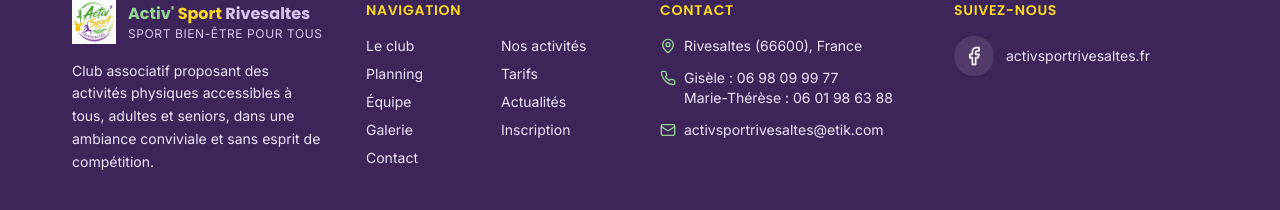
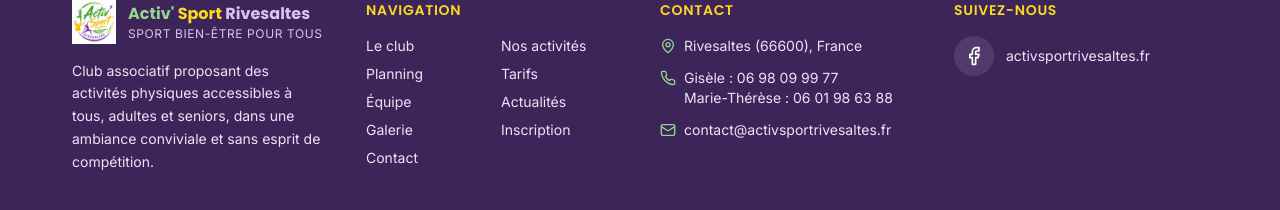
Before and after one commit to activsportrivesaltes/site_activsportbolt, a React (Vite) app: page / in a window 1280 px wide. Shown: the part 3273-3483 px from the top of the page. Built offline with nearby package versions, Linux system fonts and the light colour scheme.

Commit message:
Adresse Mail

```diff
--- a/src/components/Footer.tsx
+++ b/src/components/Footer.tsx
@@ -76,8 +76,8 @@ export default function Footer() {
             </li>
             <li className="flex items-start gap-2">
               <Mail className="mt-0.5 h-4 w-4 shrink-0 text-brand-green-300" />
-              <a href="mailto:activsportrivesaltes@etik.com" className="hover:text-white">
-                activsportrivesaltes@etik.com
+              <a href="mailto:contact@activsportrivesaltes.fr" className="hover:text-white">
+                contact@activsportrivesaltes.fr
               </a>
             </li>
           </ul>
--- a/src/pages/InscriptionPage.tsx
+++ b/src/pages/InscriptionPage.tsx
@@ -47,7 +47,7 @@ export default function InscriptionPage() {
     }
         subtitle={
     <>
-      Pour vous inscrire, plus rapidement, apportez la fiche d'inscription et le formulaire de santé que vous pouvez télécharger ci-dessous.<br />Prévoyez 2 enveloppes timbrées à votre adresse si vous n'avez pas d'adresse mail.<br />
+      Pour vous inscrire, plus rapidement, apportez la fiche d'inscription et le formulaire de santé que vous pouvez télécharger ci-dessous.<br />Prévoyez 3 enveloppes timbrées à votre adresse si vous n'avez pas d'adresse mail.<br />
       Une question ? N'hésitez pas à nous envoyer un message, nous reviendrons vers vous rapidement.
     </>
   }
```
Also changed, not shown: 1 other file (tests, documents, lock files or other folders).
